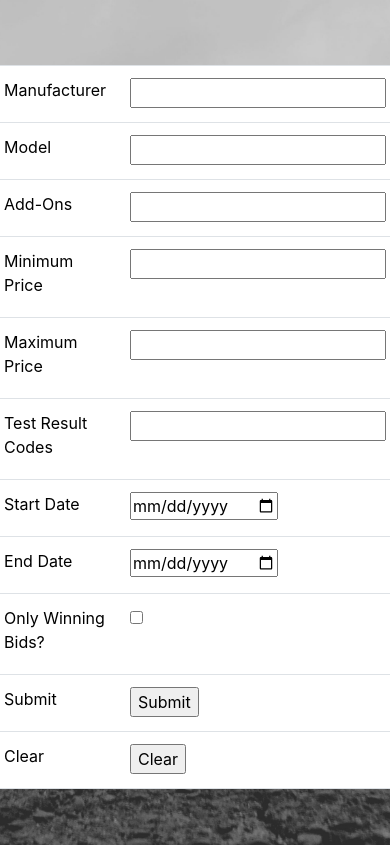
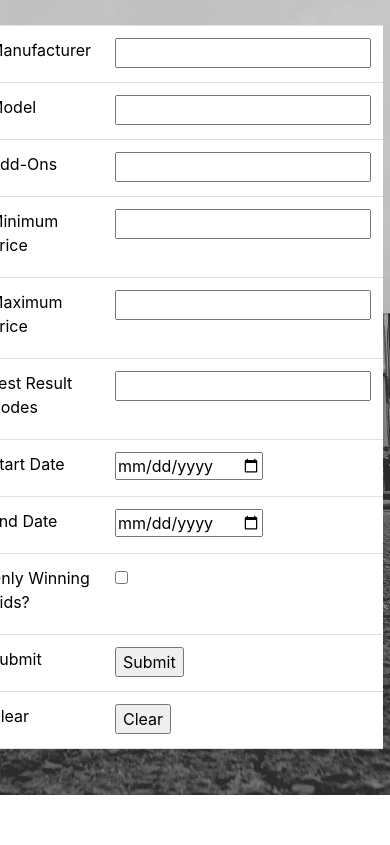
Before and after one commit to Wayto0blivion/PHR-Database, a Flask app: page /network-price-search in a window 390 px wide. Shown: the part 56-901 px from the top of the page. After the commit the page ends 851 px from the top, so only its background shows below. Run offline with Flask 3, Linux system fonts and the light colour scheme; parts of the project's set-up code (start-up, migrations or seed data) failed here and were passed over; some libraries are stand-ins or nearby versions.

Commit message:
Updated layout and styling of Network Price Search pages
This commit consists of refined and cleaner CSS style for better user experience. Leading divs' class attributes were simplified, existing tables were presented within responsive divs with added borders and colored headers. Pagination placement and the information regarding the page were modified to be centralized and consistent with the overall design.

```diff
--- a/services/flask/website/templates/skeleton_network_price_search.html
+++ b/services/flask/website/templates/skeleton_network_price_search.html
@@ -5,9 +5,9 @@
 {% block title %}Network Price Search{% endblock %}
 {% block content %}
 <body style="width: 100%;">
-    <div class="container d-flex d-xl-flex d-xxl-flex justify-content-center align-items-center justify-content-xl-center align-items-xl-center">
-        <div class="row" style="width: auto;height: auto;padding: 15px;margin-top: 50px;margin-bottom: 25px;">
-            <div class="col d-flex justify-content-center align-items-center justify-content-xl-center align-items-xl-center" style="width: 375px ;height: auto;">
+    <div class="container">
+        <div class="row d-flex d-xl-flex d-xxl-flex justify-content-center align-items-center justify-content-xl-center align-items-xl-center" style="width: 100%;">
+            <div class="col-md-12 d-flex d-xl-flex d-xxl-flex justify-content-center align-items-center justify-content-xl-center align-items-xl-center" style="margin-top: 25px;margin-bottom: 30px; max-width: 375px;">
                 <form method="POST">
                     {{ form.hidden_tag() }}
                     <div class="table-responsive">
@@ -26,11 +26,14 @@
             </div>
         </div>
         {% if pagination %}
-            <table class="table table-light">
+            <div class="row" style="margin-bottom: 10px;width: 100%;">
+                <div class="col-md-12">
+                    <div class="table-responsive" style="overflow-y: scroll; max-height: 500px; border: 1px solid rgb(0, 0, 0);">
+                        <table class="table">
                             <thead>
                             <tr>
                                 {% for column in columns %}
-                        <td>{{ column }}</td>
+                                    <td style="background: rgb(52,58,64); color: rgb(255,255,255);">{{ column }}</td>
                                 {% endfor %}
                             </tr>
                             </thead>
@@ -38,21 +41,24 @@
                             {% for row in pagination.items %}
                                 <tr>
                                     {% for column in columns %}
-                            <td>{{ row[column] }}</td>
+                                        <td style="border-top: 1px solid rgb(0, 0, 0); border-bottom: 1px solid rgb(0, 0, 0);">{{ row[column] }}</td>
                                     {% endfor %}
                                 </tr>
                             {% endfor %}
                             </tbody>
                         </table>
+                    </div>
+                </div>
+            </div>
         {% endif %}
         {% if pagination %}
-            <div class="row" style="background: rgb(255,255,255);">
-                <div class="col d-xl-flex justify-content-xl-center align-items-xl-center" style="background: rgb(255,255,255); margin-top: 10px;">
+            <div class="row d-flex d-xl-flex d-xxl-flex justify-content-center align-items-center justify-content-xl-center align-items-xl-center" style="width: 100%;">
+                <div class="col d-flex d-xl-flex d-xxl-flex justify-content-center align-items-center justify-content-xl-center align-items-xl-center" style="background: white;">
                     {{ macros.pagination_widget(pagination, 'views.network_price_search') }}
                 </div>
             </div>
-            <div class="row" style="background: rgb(255,255,255);">
-                <div class="col d-xl-flex justify-content-xl-center align-items-xl-center" style="background: rgb(255,255,255);">
+            <div class="row d-flex d-xl-flex d-xxl-flex justify-content-center align-items-center justify-content-xl-center align-items-xl-center" style="width: 100%;">
+                <div class="col d-flex d-xl-flex d-xxl-flex justify-content-center align-items-center justify-content-xl-center align-items-xl-center" style="background: white;">
                     <span style="margin-bottom: 10px;">Showing page {{ pagination.page }} of {{ pagination.pages }}</span>
                 </div>
             </div>
@@ -60,4 +66,5 @@
     </div>
     <script src="https://cdn.jsdelivr.net/npm/bootstrap@5.3.2/dist/js/bootstrap.bundle.min.js"></script>
 </body>
+
 {% endblock %}
```
Lines whose indentation alone changed are shown as unchanged.
